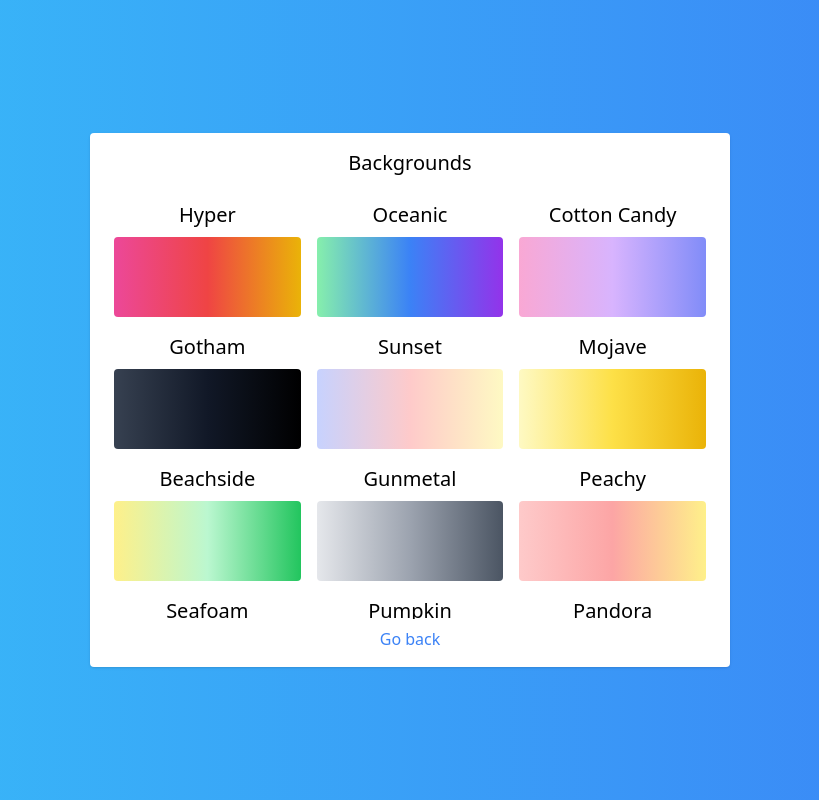
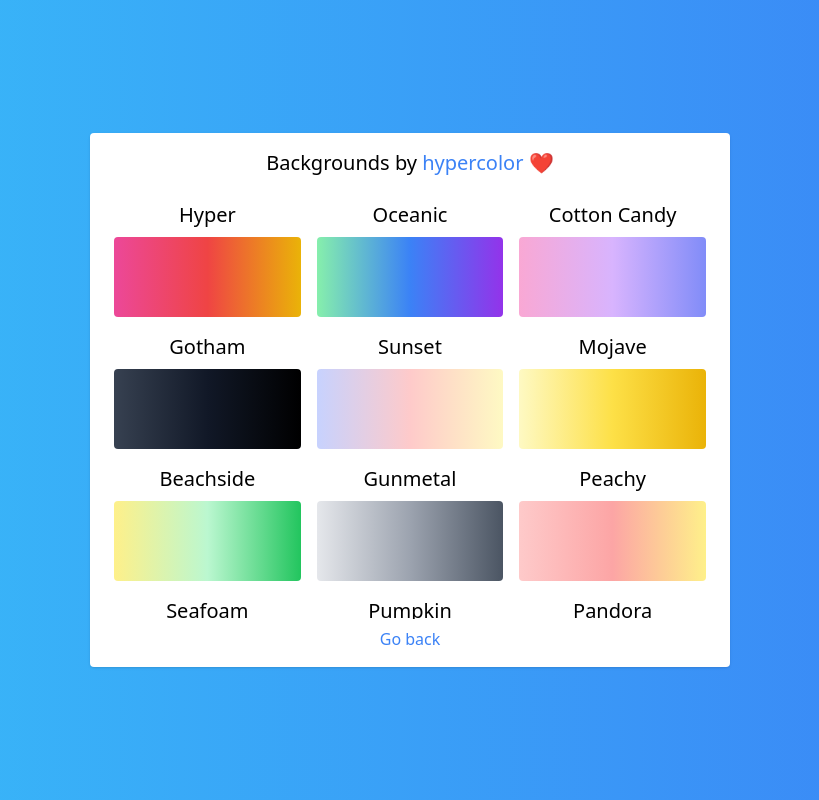
Before and after one commit to yap8/chat, a React (Create React App) app in the folder client/: page /settings/background in a window 1280 px wide. Shown: the whole page, without its empty margins (230-1049 px from the left). Built offline with nearby package versions, Linux system fonts and the light colour scheme.

Commit message:
added link to hypercolor

```diff
--- a/client/src/pages/Settings/Background.js
+++ b/client/src/pages/Settings/Background.js
@@ -18,7 +18,9 @@ const Background = () => {
 
   return (
     <div className="h-4/6 w-1/2 p-2 bg-white shadow rounded dark:bg-slate-800 flex flex-col">
-      <h1 className="text-xl text-center mb-2 p-2 dark:text-white">Backgrounds</h1>
+      <h1 className="text-xl text-center mb-2 p-2 dark:text-white">
+        Backgrounds by <a className="text-blue-500 hover:underline" target="_blank" rel="noreferrer" href="https://github.com/jordihales/hypercolor">hypercolor</a> ❤️
+      </h1>
       <PerfectScrollbar className="flex flex-wrap px-2">
         {gradients.map(gradient => (
           <div key={gradient.name} className="w-1/3 p-2">
```
